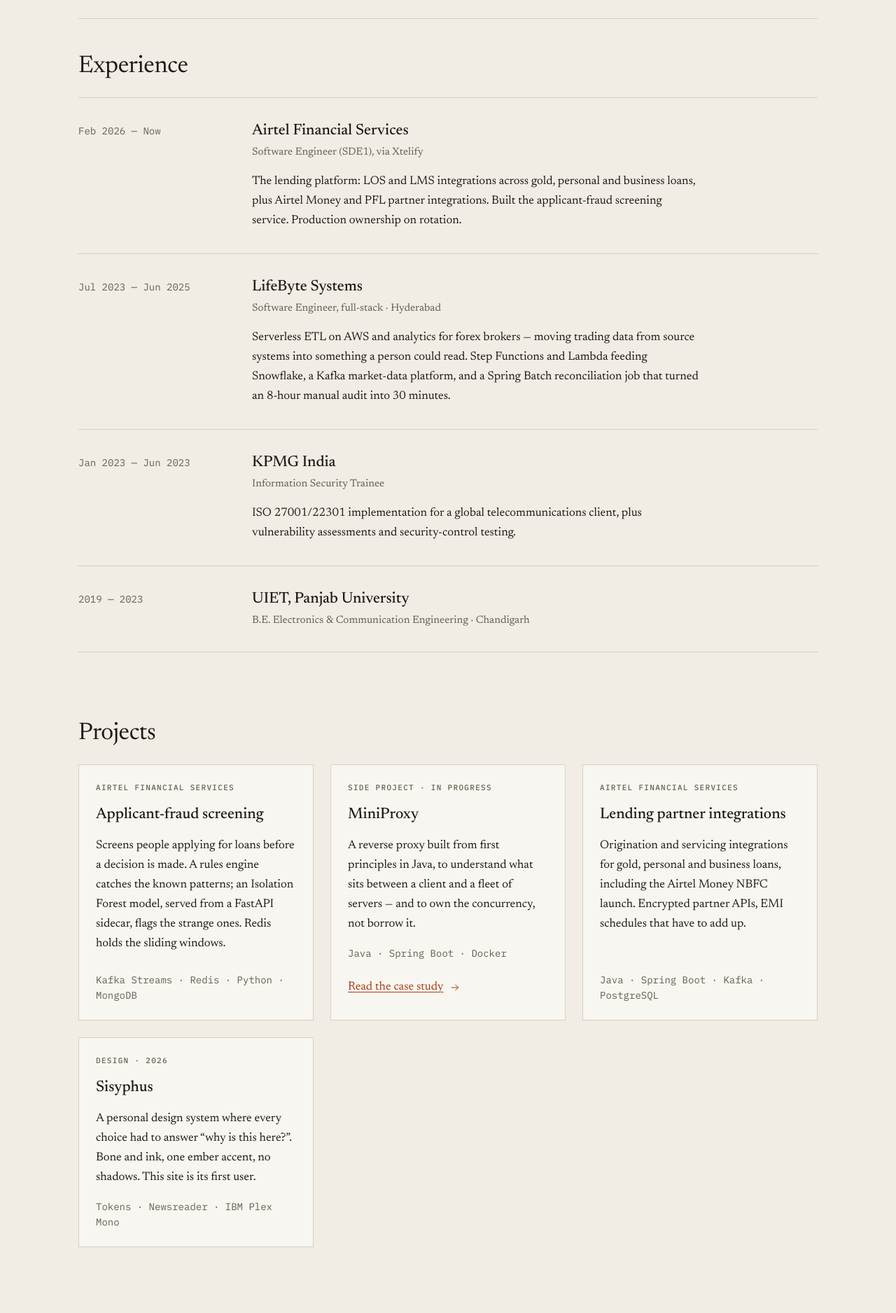
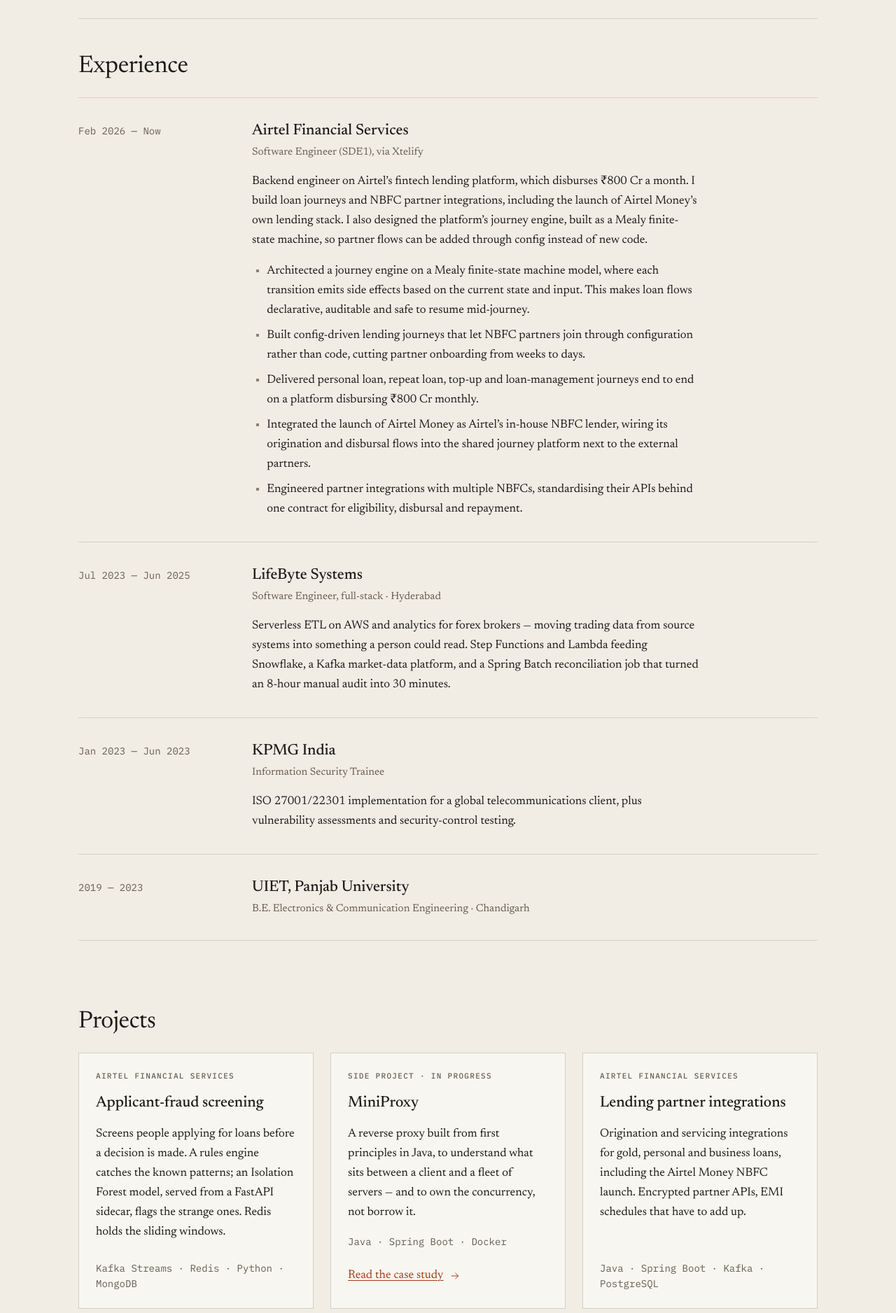
Before and after one commit to vishavbangotra/Portfolio, a Jekyll site: the page built from work.html, in a window 1280 px wide. Shown: the part 496-2372 px from the top of the page at 70% size. Built offline with Jekyll 4.4.1, drawn with Linux system fonts in a browser that asks for light colours.

Commit message:
Update Airtel experience summary and add bullets to Work page
Co-Authored-By: Claude Opus 5.5 <noreply@anthropic.com>
Claude-Session: https://claude.ai/code/session_01ALj22LgqxBGB6GnW6gAPCZ

```diff
--- a/_data/experience.yml
+++ b/_data/experience.yml
@@ -3,9 +3,33 @@
   org: Airtel Financial Services
   role: Software Engineer (SDE1), via Xtelify
   summary: >-
-    The lending platform: LOS and LMS integrations across gold, personal and
-    business loans, plus Airtel Money and PFL partner integrations. Built the
-    applicant-fraud screening service. Production ownership on rotation.
+    Backend engineer on Airtel’s fintech lending platform, which disburses
+    ₹800 Cr a month. I build loan journeys and NBFC partner integrations,
+    including the launch of Airtel Money’s own lending stack. I also designed
+    the platform’s journey engine, built as a Mealy finite-state machine, so
+    partner flows can be added through config instead of new code.
+  bullets:
+    - >-
+      Architected a journey engine on a Mealy finite-state machine model, where
+      each transition emits side effects based on the current state and input.
+      This makes loan flows declarative, auditable and safe to resume
+      mid-journey.
+    # TODO: swap in real figures, e.g. "from [X] weeks to [Y] days".
+    - >-
+      Built config-driven lending journeys that let NBFC partners join through
+      configuration rather than code, cutting partner onboarding from weeks to
+      days.
+    - >-
+      Delivered personal loan, repeat loan, top-up and loan-management journeys
+      end to end on a platform disbursing ₹800 Cr monthly.
+    - >-
+      Integrated the launch of Airtel Money as Airtel’s in-house NBFC lender,
+      wiring its origination and disbursal flows into the shared journey
+      platform next to the external partners.
+    # TODO: add the partner count, e.g. "with [N] NBFCs".
+    - >-
+      Engineered partner integrations with multiple NBFCs, standardising their
+      APIs behind one contract for eligibility, disbursal and repayment.
 
 - dates: Jul 2023 — Jun 2025
   org: LifeByte Systems
--- a/assets/css/site.css
+++ b/assets/css/site.css
@@ -578,6 +578,17 @@ svg {
 .exp-row__summary {
   margin-top: 16px;
 }
+.exp-row__bullets {
+  margin-top: 16px;
+  padding-left: 1.25em;
+  list-style: square;
+}
+.exp-row__bullets li + li {
+  margin-top: 8px;
+}
+.exp-row__bullets li::marker {
+  color: var(--stone);
+}
 
 .entry-row {
   display: flex;
--- a/work.html
+++ b/work.html
@@ -23,6 +23,13 @@ description: Where I've worked, what I've built, and what I'm still building.
         {%- endif %}
         {%- if job.summary %}
         <p class="exp-row__summary">{{ job.summary }}</p>
+        {%- endif %}
+        {%- if job.bullets and job.bullets.size > 0 %}
+        <ul class="exp-row__bullets">
+          {%- for b in job.bullets %}
+          <li>{{ b }}</li>
+          {%- endfor %}
+        </ul>
         {%- endif %}
       </div>
     </li>
```
